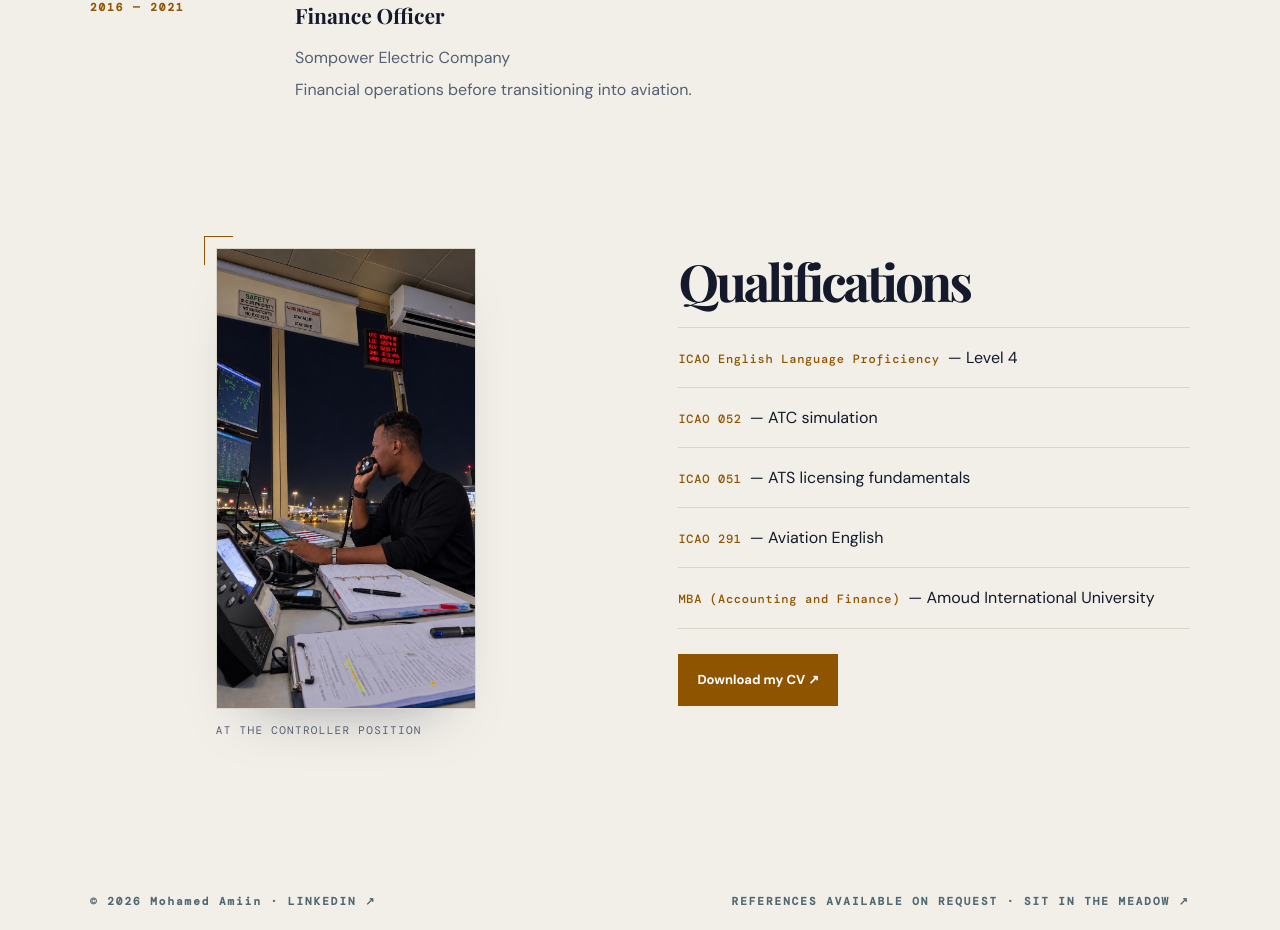
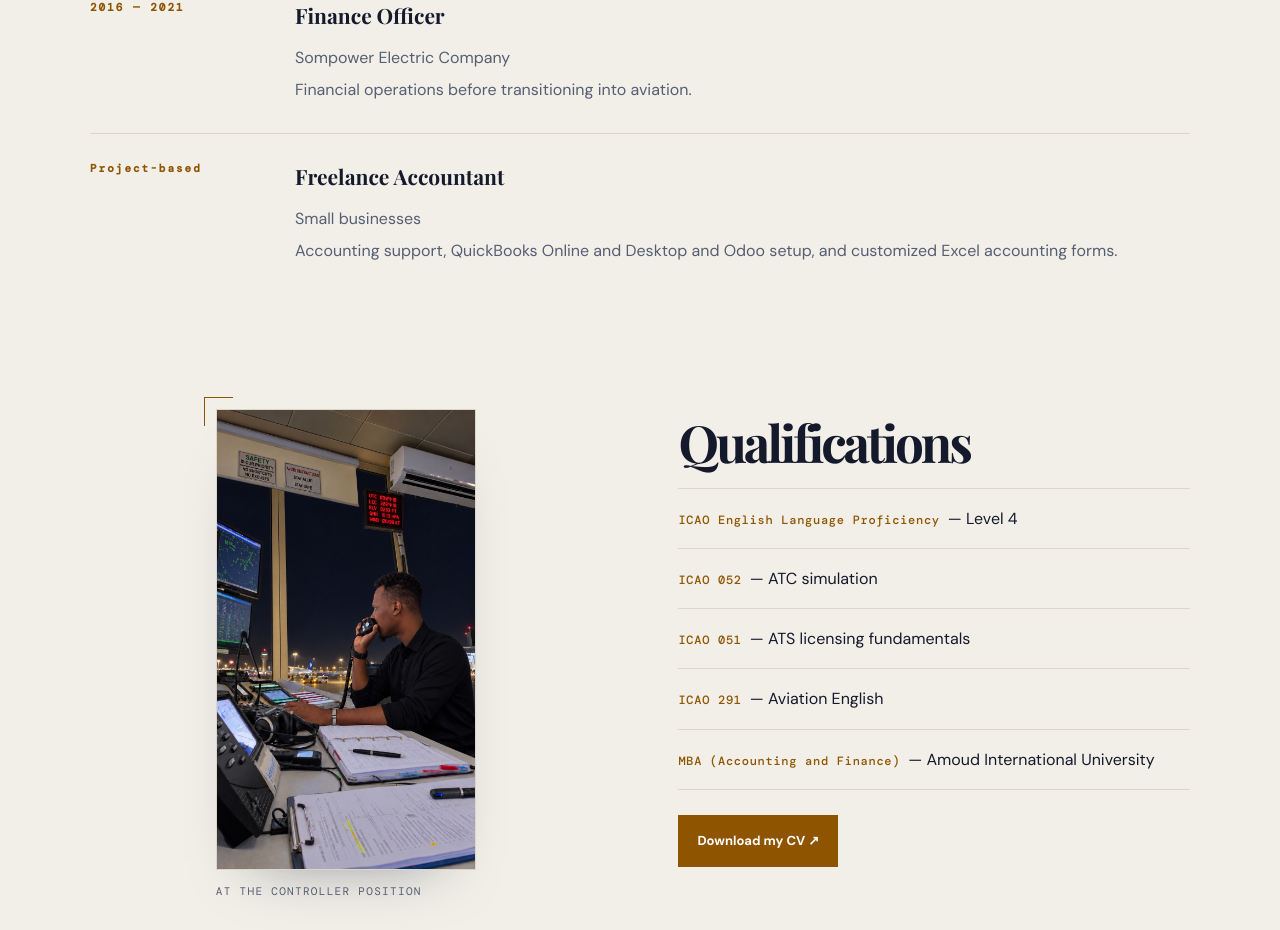
Before and after one commit to MohAmiin/MohAmiin.github.io, a Next.js app in the folder site/: page /aviation in a window 1280 px wide. Shown: the part 1709-2639 px from the top of the page. Built offline with nearby package versions, Linux system fonts and the light colour scheme; a web font is replaced by a local one.

Commit message:
Include freelance accounting work in professional experience

```diff
--- a/site/app/aviation/page.tsx
+++ b/site/app/aviation/page.tsx
@@ -1,6 +1,6 @@
 import type { Metadata } from 'next';import type { CSSProperties } from 'react';
 export const metadata: Metadata={title:'Aviation | Mohamed Amiin'};
-const stages=[['2022 — Present','Air Traffic Controller','Berbera International Airport (HCMI)','Aerodrome control and tower operations.'],['2022','Tower OJT','Hargeisa Airport (HCMH)','On-the-job operational tower training.'],['2022','ATC Simulator Training','Fujairah Aviation Academy','ICAO 052 simulation training.'],['2021','ATS Foundation','Airways New Zealand','ICAO 051 and ICAO 291 online training.'],['2016 — 2021','Finance Officer','Sompower Electric Company','Financial operations before transitioning into aviation.']];
+const stages=[['2022 — Present','Air Traffic Controller','Berbera International Airport (HCMI)','Aerodrome control and tower operations.'],['2022','Tower OJT','Hargeisa Airport (HCMH)','On-the-job operational tower training.'],['2022','ATC Simulator Training','Fujairah Aviation Academy','ICAO 052 simulation training.'],['2021','ATS Foundation','Airways New Zealand','ICAO 051 and ICAO 291 online training.'],['2016 — 2021','Finance Officer','Sompower Electric Company','Financial operations before transitioning into aviation.'],['Project-based','Freelance Accountant','Small businesses','Accounting support, QuickBooks Online and Desktop and Odoo setup, and customized Excel accounting forms.']];
 const qualifications=[['ICAO English Language Proficiency','Level 4'],['ICAO 052','ATC simulation'],['ICAO 051','ATS licensing fundamentals'],['ICAO 291','Aviation English'],['MBA (Accounting and Finance)','Amoud International University']];
 export default function Aviation(){return <main className="container detail-page aviation-page">
   <header className="split-intro"><div><p className="eyebrow">02 / AVIATION</p><h1 className="detail-title">Calm in <em>the tower.</em></h1><p className="detail-lead">Air traffic control is where clear communication, attention and sound judgment matter every day.</p></div><figure className="framed-photo"><img src="/images/aviation-tower.jpg" alt="Mohamed Amiin working at an air traffic control tower" width={1086} height={1448} fetchPriority="high"/><figcaption>At the tower controller position</figcaption></figure></header>
```
